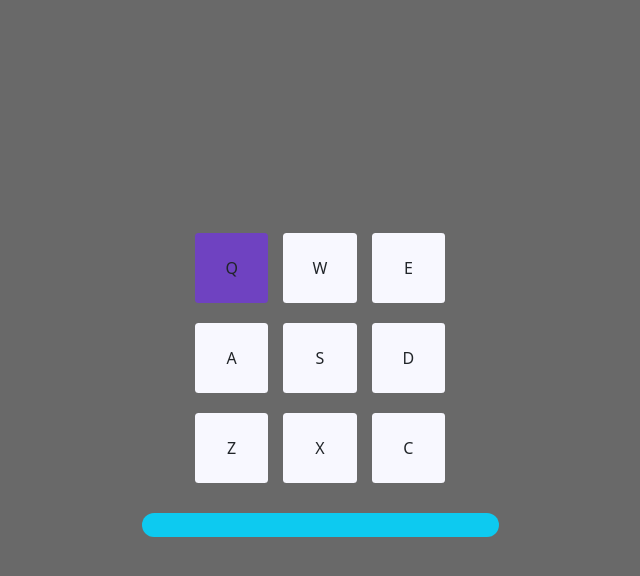
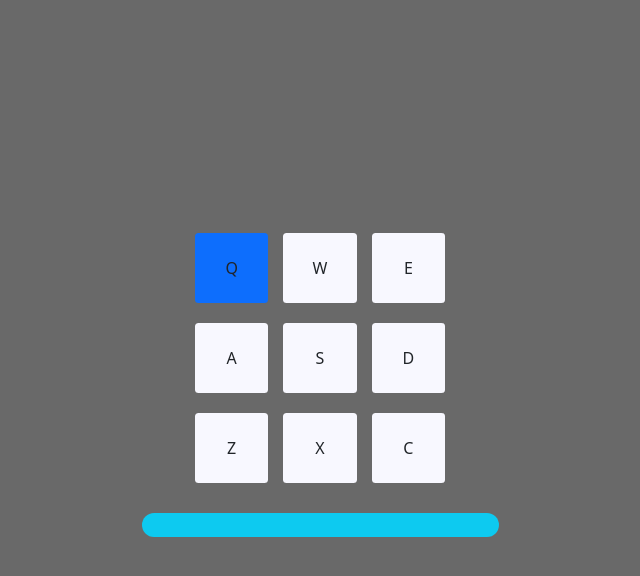
Before and after one commit to marley/fcc-drum-kit, a React (Create React App) app: page / in a window 1280 px wide. In both pictures the pointer is over the element 551 px from the left and 268 px from the top of the page. Shown: the top 576 px of the page, without its empty margins (320-960 px from the left). Built offline with nearby package versions, Linux system fonts and the light colour scheme.

Commit message:
Fixed colors of drumpads

```diff
--- a/src/styles.css
+++ b/src/styles.css
@@ -12,21 +12,21 @@
   border-radius: 5%;
 }
 
-#drum-A:hover,
-#drum-C:hover,
-#drum-D:hover {
+#drum-Q:hover,
+#drum-W:hover,
+#drum-E:hover {
   background-color: var(--bs-blue);
 }
 
-#drum-E:hover,
-#drum-Q:hover,
-#drum-S:hover {
+#drum-A:hover,
+#drum-S:hover,
+#drum-D:hover {
   background-color: var(--bs-purple);
 }
 
-#drum-W:hover,
+#drum-Z:hover,
 #drum-X:hover,
-#drum-Z:hover {
+#drum-C:hover {
   background-color: var(--bs-teal);
 }
 
```
